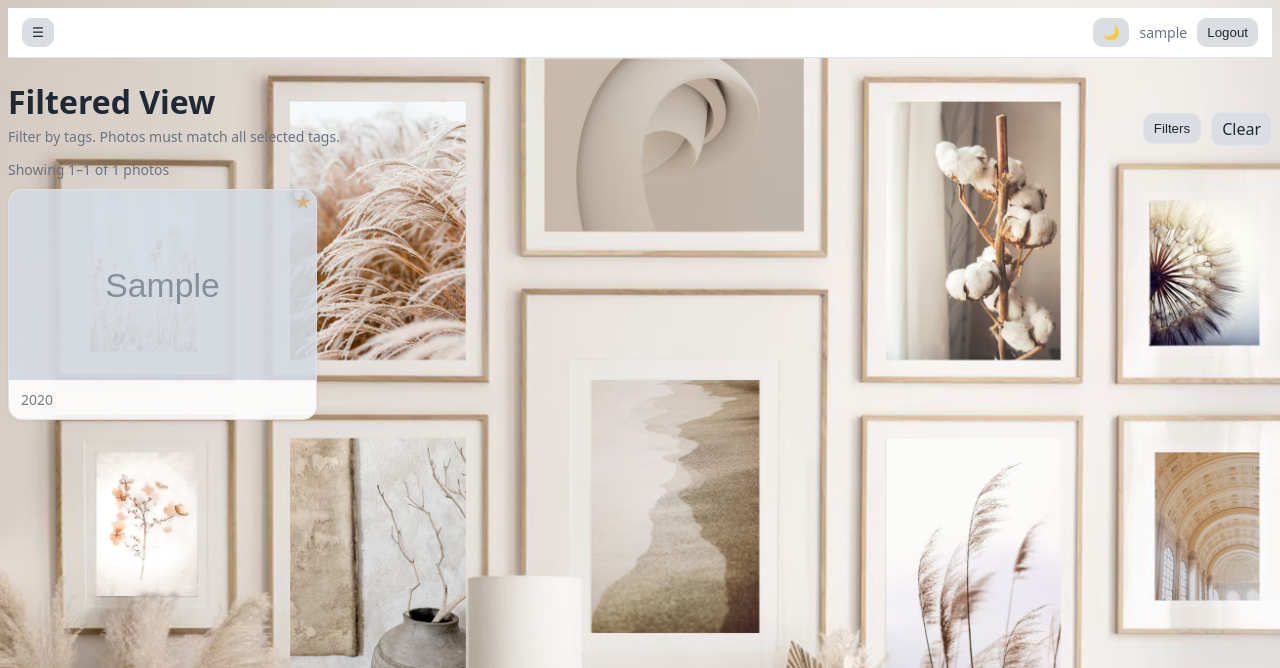
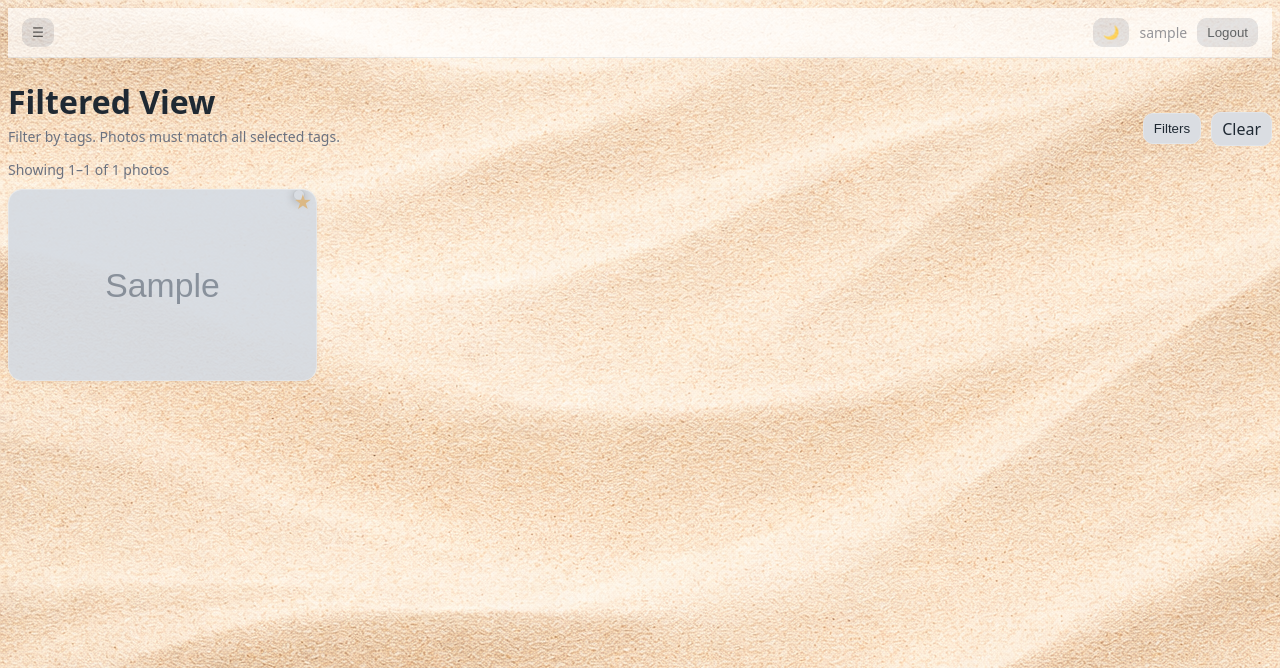
Before and after one commit to Carioto/photoapp, a Django app: page /photos/ in a window 1280 px wide. Shown: the top 668 px of the page. Run offline with Django 5.2, Linux system fonts and the light colour scheme; a user stored in the database is signed in; tables that the repository leaves empty hold one stand-in row (values such as "Sample post"); grey boxes marked "Sample" are stand-in pictures.

Commit message:
coloring changes, remove yearbar from thumbs

```diff
--- a/gallery/templates/gallery/base.html
+++ b/gallery/templates/gallery/base.html
@@ -6,22 +6,22 @@
     <title>{% block title %}Family Photos{% endblock %}</title>
 
   <style>
-  :root {--bg: url("/static/gallery/img/lightbg.png"); --card: #ffffff; --border: #e1e5ea; --text: #1f2933; --muted: #6b7280; --accent: #3b82f6; --accent-soft: #dadde2;}
-  :root[data-theme="dark"] {--bg: url("/static/gallery/img/darkbg.png"); --card: #171a21; --border: #2a2f3a; --text: #e7e9ee; --muted: #a7adba; --accent: #d8b37c; --accent-soft: #2a2f3a;}
+  :root {--bg: url("/static/gallery/img/lightbg.png"); --card: #ffffff; --border: #e1e5ea; --text: #1f2933; --muted: #6b7280; --accent: #3b82f6; --accent-soft: #dadde2; --drawerbg: #f0eccb;}
+  :root[data-theme="dark"] {--bg: url("/static/gallery/img/darkbg.png"); --card: #171a21; --border: #2a2f3a; --text: #e7e9ee; --muted: #a7adba; --accent: #d8b37c; --accent-soft: #2a2f3a; --drawerbg: #171a21;}
   body {background: var(--bg); color: var(--text); font-family: system-ui, -apple-system, Segoe UI, Roboto, Arial;}
   a { color: inherit; text-decoration: none; }
   a:hover { text-decoration: underline; text-shadow: #16a34a;}
   .muted { color: var(--muted); font-size: 14px; }
   .btn {padding: 8px 10px; border-radius: 10px; cursor: pointer; background: var(--accent-soft); border: 1px solid var(--border); color: var(--text); line-height: 1;}
   .topbar {display: flex; justify-content: space-between; align-items: center; padding: 10px 14px; background: var(--card);
-    border-bottom: 1px solid var(--border); gap: 10px;}
+    border-bottom: 1px solid var(--border); gap: 10px;opacity: 70%;}
   .topbar-left, .topbar-right { display: flex; align-items: center; gap: 10px; }
   .brand { font-weight: 700; }
   .page {max-width: 1100px; margin: 0 auto; padding: 16px 8px;}
   body.drawer-lock {position: fixed; width: 100%; overflow: hidden;}
   .drawer-backdrop {position: fixed; inset: 0; background: rgba(0,0,0,.35); display: none; z-index: 50;}
   .drawer-backdrop.open { display: block; }
-  .drawer {position: fixed; top: 0; left: 0; height: 100vh; width: min(92vw, 380px); background: var(--card);
+  .drawer {position: fixed; top: 0; left: 0; height: 100vh; width: min(92vw, 380px); background: var(--drawerbg);
     border-right: 1px solid var(--border); transform: translateX(-100%); transition: transform .18s ease;
     z-index: 60; display: flex; flex-direction: column; overflow: hidden;}
   .drawer.open { transform: translateX(0); flex-direction: column;}
--- a/gallery/templates/gallery/photo_browser.html
+++ b/gallery/templates/gallery/photo_browser.html
@@ -36,10 +36,6 @@
             {% if p.is_favorited %}
               <span class="fav-badge" aria-label="Favorited">★</span>
             {% endif %}
-          </div>
-
-          <div class="pad">
-            {% if p.year %}<div class="muted">{{ p.year }}</div>{% endif %}
           </div>
         </a>
       {% empty %}
```
Also changed, not shown: gallery/static/gallery/img/lightbg.png.
